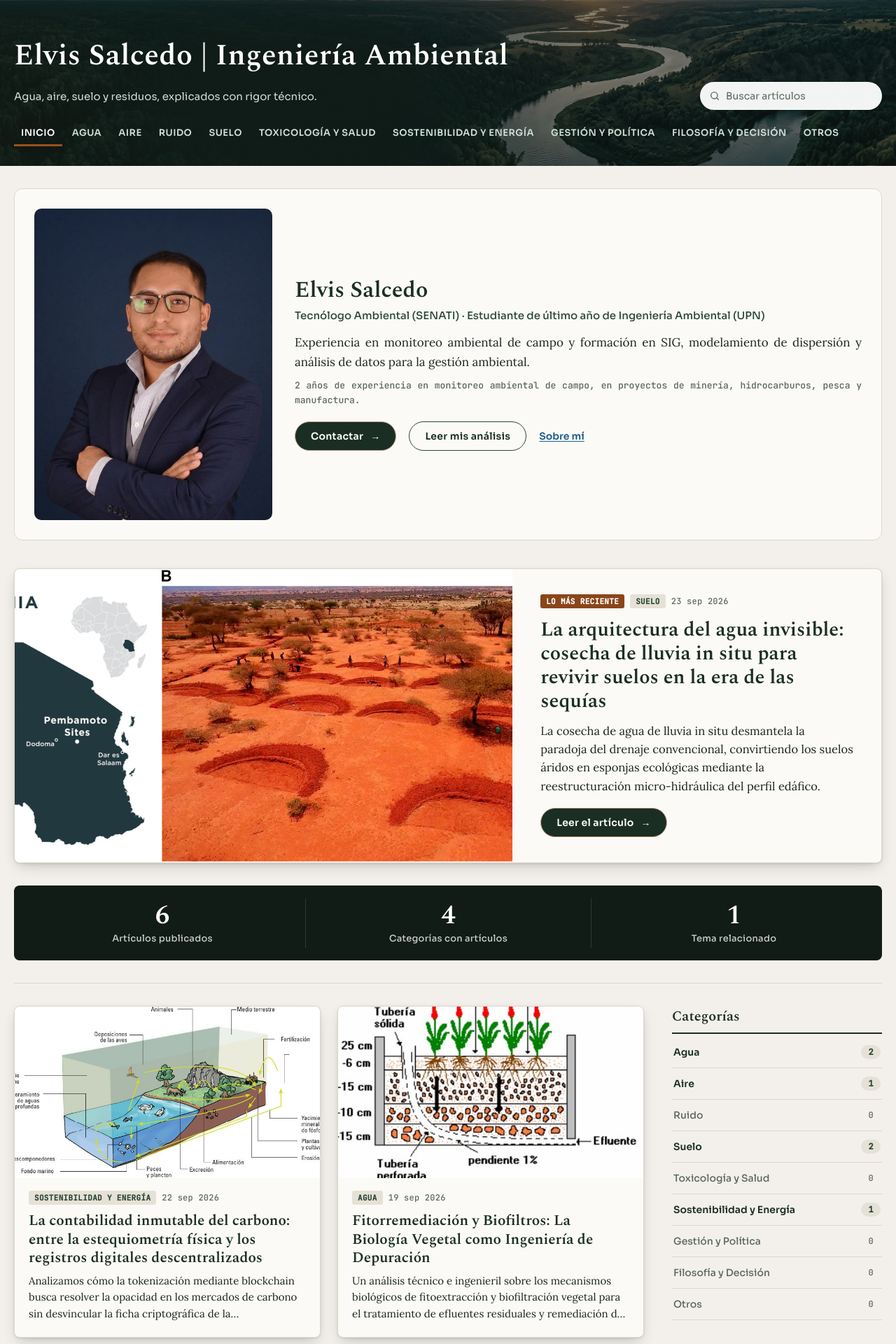
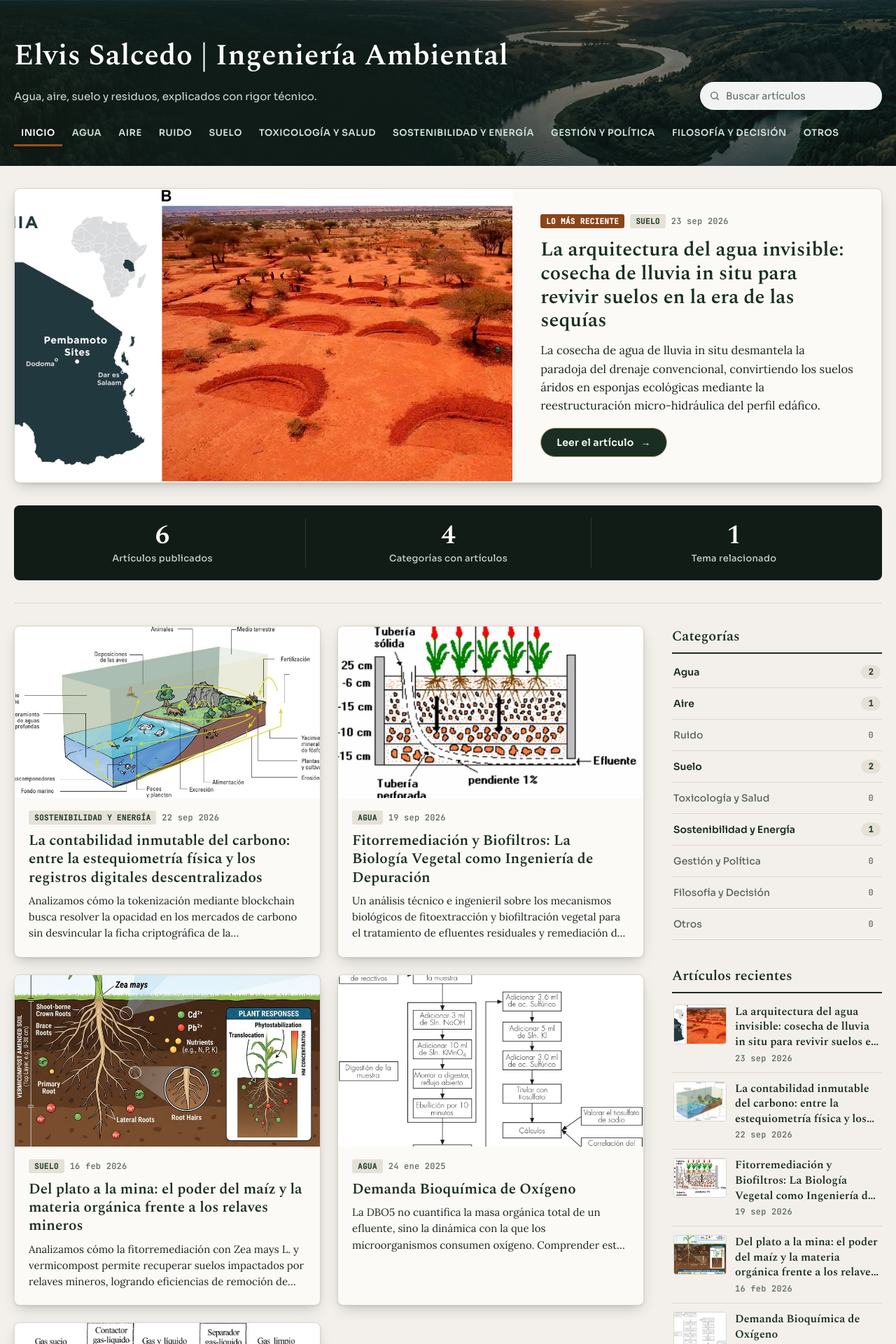
Before and after one commit to elvissalcedo/elvissalcedo.github.io, a Jekyll site: the page built from index.html, in a window 1280 px wide. Shown: the top 1920 px of the page at 70% size. Built offline with Jekyll 4.4.1, drawn with Linux system fonts in a browser that asks for light colours.

Commit message:
refactor(portada): quita la presentación de la portada y enlaza Sobre mí desde el pie

```diff
--- a/_includes/footer.html
+++ b/_includes/footer.html
@@ -13,6 +13,11 @@
         {%- if site.description %}
         <p class="pie-descripcion">{{ site.description }}</p>
         {%- endif %}
+        {%- comment -%}
+          "Sobre mí" vive solo acá, a propósito: el sitio es de los
+          artículos, y la presentación de Elvis es para quien la busque.
+        {%- endcomment %}
+        <p><a href="/sobre-mi.html">Sobre mí</a></p>
       </div>
 
       <nav class="pie-columna" aria-labelledby="pie-titulo-categorias">
--- a/_includes/portada-hero.html
+++ /dev/null
@@ -1,29 +0,0 @@
-{%- comment -%}
-  Presentación de la portada (portafolio-blog, etapa 1): quién es Elvis, qué
-  hace y cómo contactarlo, ANTES de la lista de artículos. Los artículos
-  pasan a ser la evidencia de cómo piensa un problema técnico.
-
-  El nombre va en <h2>, no en <h1>: en la portada el <h1> ya es el nombre
-  del sitio (_includes/header.html) y la página tiene que tener uno solo.
-
-  La foto se usa tal cual (nunca se recomprime). width/height son sus
-  medidas reales (786x600) para que el navegador le reserve el lugar antes
-  de que cargue; sin loading="lazy" porque es lo primero que se ve.
-
-  Solo datos reales de Elvis: nada de adjetivos ni cifras que no estén en
-  su trayectoria (ver sobre-mi.html).
-{%- endcomment %}
-    <section class="portada-hero" aria-labelledby="hero-nombre">
-      <img class="portada-hero-foto" src="/assets/foto-perfil.jpg" width="786" height="600" decoding="async" alt="Retrato de Elvis Salcedo">
-      <div class="portada-hero-texto">
-        <h2 id="hero-nombre" class="portada-hero-nombre">Elvis Salcedo</h2>
-        <p class="portada-hero-rol">Tecnólogo Ambiental (SENATI) &middot; Estudiante de último año de Ingeniería Ambiental (UPN)</p>
-        <p class="portada-hero-valor">Experiencia en monitoreo ambiental de campo y formación en SIG, modelamiento de dispersión y análisis de datos para la gestión ambiental.</p>
-        <p class="portada-hero-dato">2 años de experiencia en monitoreo ambiental de campo, en proyectos de minería, hidrocarburos, pesca y manufactura.</p>
-        <div class="portada-hero-acciones">
-          <a class="boton-flecha" href="https://www.linkedin.com/in/salcedo-tarazona" target="_blank" rel="noopener">Contactar <span class="boton-flecha-icono" aria-hidden="true">&rarr;</span></a>
-          <a class="boton-secundario" href="#analisis">Leer mis análisis</a>
-          <a class="portada-hero-enlace" href="/sobre-mi.html">Sobre mí</a>
-        </div>
-      </div>
-    </section>
--- a/assets/css/styles.css
+++ b/assets/css/styles.css
@@ -1172,103 +1172,6 @@ blockquote {
 }
 
 /* ==========================================================================
-   PRESENTACIÓN DE LA PORTADA (_includes/portada-hero.html) -- quién es
-   Elvis, antes de la lista de artículos. Tarjeta sobre --surface con los
-   mismos colores de texto que el resto (contraste ya verificado arriba, en
-   los dos modos). Foto al costado desde 720px; debajo de eso, apilada arriba
-   del texto y a lo ancho de la columna.
-   ========================================================================== */
-.portada-hero {
-  display: grid;
-  grid-template-columns: 1fr;
-  gap: 20px;
-  margin: 0 0 40px;
-  padding: 20px;
-  border: 1px solid var(--border);
-  border-radius: 12px;
-  background: var(--surface);
-}
-.portada-hero-foto {
-  display: block;
-  width: 100%;
-  height: auto;
-  max-width: 420px;
-  border-radius: 10px;
-  object-fit: cover;
-}
-.portada-hero-texto { min-width: 0; }
-.portada-hero-nombre {
-  margin: 0 0 6px;
-  color: var(--heading);
-  font: 600 32px/1.15 'Spectral', serif;
-}
-.portada-hero-rol {
-  margin: 0 0 14px;
-  color: var(--heading-alt);
-  font: 500 15px/1.5 'Sora', sans-serif;
-}
-.portada-hero-valor {
-  margin: 0 0 10px;
-  color: var(--text);
-  font: 400 17px/1.6 'Lora', Georgia, serif;
-}
-.portada-hero-dato {
-  margin: 0 0 20px;
-  color: var(--muted);
-  font: 500 13px/1.6 'JetBrains Mono', monospace;
-}
-.portada-hero-acciones {
-  display: flex;
-  flex-wrap: wrap;
-  align-items: center;
-  gap: 12px 18px;
-}
-/* Botón secundario: misma píldora que .boton-flecha pero sin relleno, con
-   el color de los títulos. Sobre --surface: 13.8:1 en claro y 12.6:1 en
-   oscuro (mismo par que los títulos, ver el comentario del modo oscuro). */
-a.boton-secundario {
-  display: inline-flex;
-  align-items: center;
-  padding: 11px 22px;
-  border: 1px solid var(--heading-alt);
-  border-radius: 999px;
-  color: var(--heading);
-  font: 600 14px 'Sora', sans-serif;
-  letter-spacing: 0.02em;
-  text-decoration: none;
-}
-a.boton-secundario:visited { color: var(--heading); }
-a.boton-secundario:hover {
-  background: var(--label-bg);
-  color: var(--heading);
-  text-decoration: none;
-}
-/* Enlace de texto: subrayado siempre (no se distingue solo por el color). */
-a.portada-hero-enlace {
-  font: 600 14px 'Sora', sans-serif;
-  text-decoration: underline;
-  text-underline-offset: 0.15em;
-}
-/* El botón "Leer mis análisis" salta acá: un poco de aire arriba para que
-   la tarjeta destacada no quede pegada al borde de la ventana. */
-.portada-analisis { scroll-margin-top: 16px; }
-
-@media (min-width: 720px) {
-  .portada-hero {
-    grid-template-columns: minmax(220px, 340px) minmax(0, 1fr);
-    gap: 32px;
-    align-items: center;
-    padding: 28px;
-  }
-  .portada-hero-foto { max-width: none; }
-}
-@media (max-width: 639px) {
-  .portada-hero { margin-bottom: 28px; padding: 16px; }
-  .portada-hero-nombre { font-size: 26px; }
-  .portada-hero-valor { font-size: 16px; }
-}
-
-/* ==========================================================================
    PÁGINA "SOBRE MÍ" (sobre-mi.html) -- columna de lectura de 720px como el
    texto de un artículo, línea de tiempo de experiencia y listas de
    certificaciones y herramientas. Solo variables de la paleta: se
@@ -1735,12 +1638,9 @@ a.boton-flecha:hover {
 @media (min-width: 960px) {
   .toc-movil { display: none; }
   .post-body { text-align: justify; }
-  /* Misma regla que el cuerpo del artículo para los párrafos de la
-     presentación: justificado solo en escritorio. En celular queda a la
-     izquierda por lo medido en 2026-09-23 (ver CLAUDE.md). Los renglones
-     cortos (nombre, rol, fechas, botones) no se justifican. */
-  .portada-hero-valor,
-  .portada-hero-dato,
+  /* Misma regla que el cuerpo del artículo para los párrafos de "Sobre
+     mí": justificado solo en escritorio. En celular queda a la izquierda
+     por lo medido en 2026-09-23 (ver CLAUDE.md). */
   .sobre-mi p { text-align: justify; }
   .article-layout {
     display: grid;
--- a/index.html
+++ b/index.html
@@ -3,11 +3,4 @@ layout: default
 permalink: /
 clase_main: page-body-listado
 ---
-{% include portada-hero.html %}
-{%- comment -%}
-  id="analisis": destino del botón "Leer mis análisis" de la presentación.
-  Un contenedor sin estilo propio, así la lista se ve igual que antes.
-{%- endcomment %}
-<div id="analisis" class="portada-analisis">
 {% include lista-posts.html posts=site.posts destacar=true metricas=true vacio="Todavía no hay artículos publicados. Próximamente." %}
-</div>
--- a/sobre-mi.html
+++ b/sobre-mi.html
@@ -92,6 +92,6 @@ permalink: /sobre-mi.html
           <li>LinkedIn: <a href="https://www.linkedin.com/in/salcedo-tarazona" target="_blank" rel="noopener">linkedin.com/in/salcedo-tarazona</a></li>
           <li>Correo: <a href="mailto:elvissalcedotarazona&#64;gmail&#46;com">elvissalcedotarazona&#64;gmail&#46;com</a></li>
         </ul>
-        <p><a href="/#analisis">Ver los análisis publicados</a></p>
+        <p><a href="/">Ver los análisis publicados</a></p>
       </section>
     </div>
```
